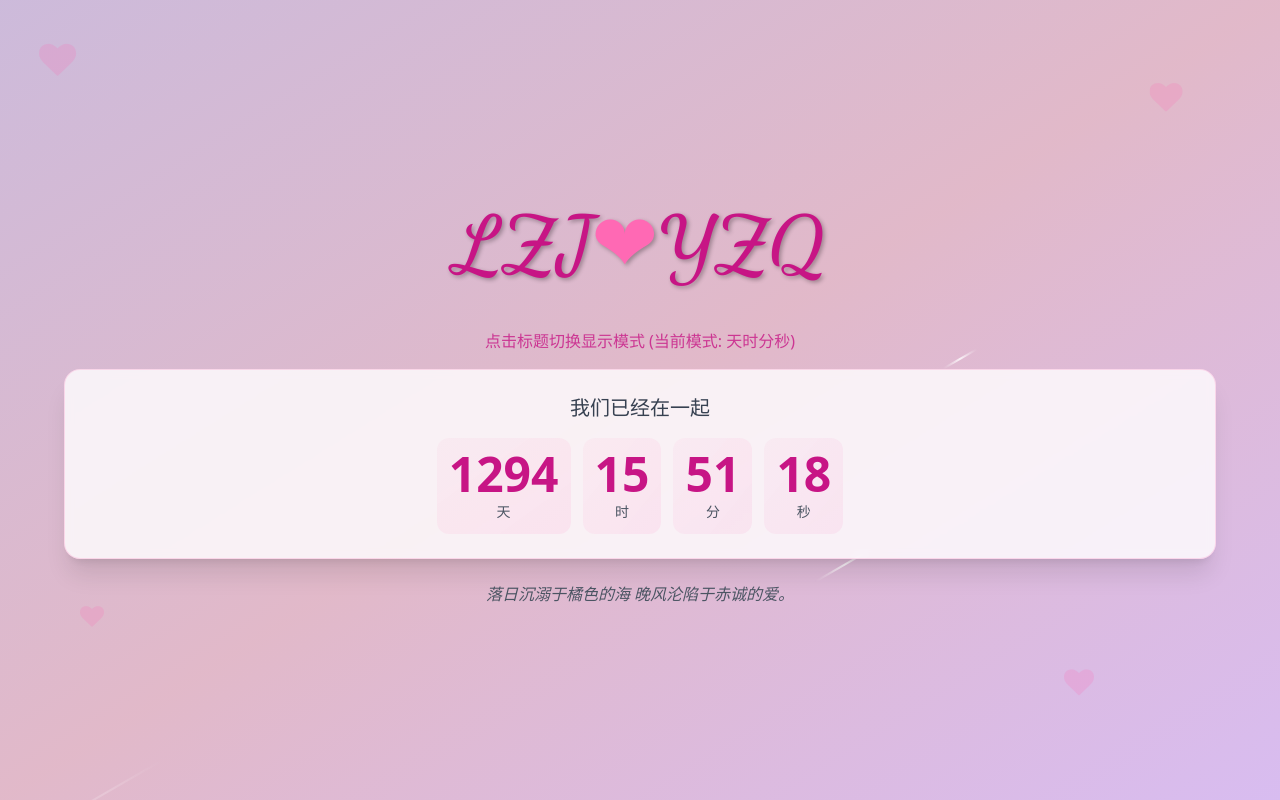
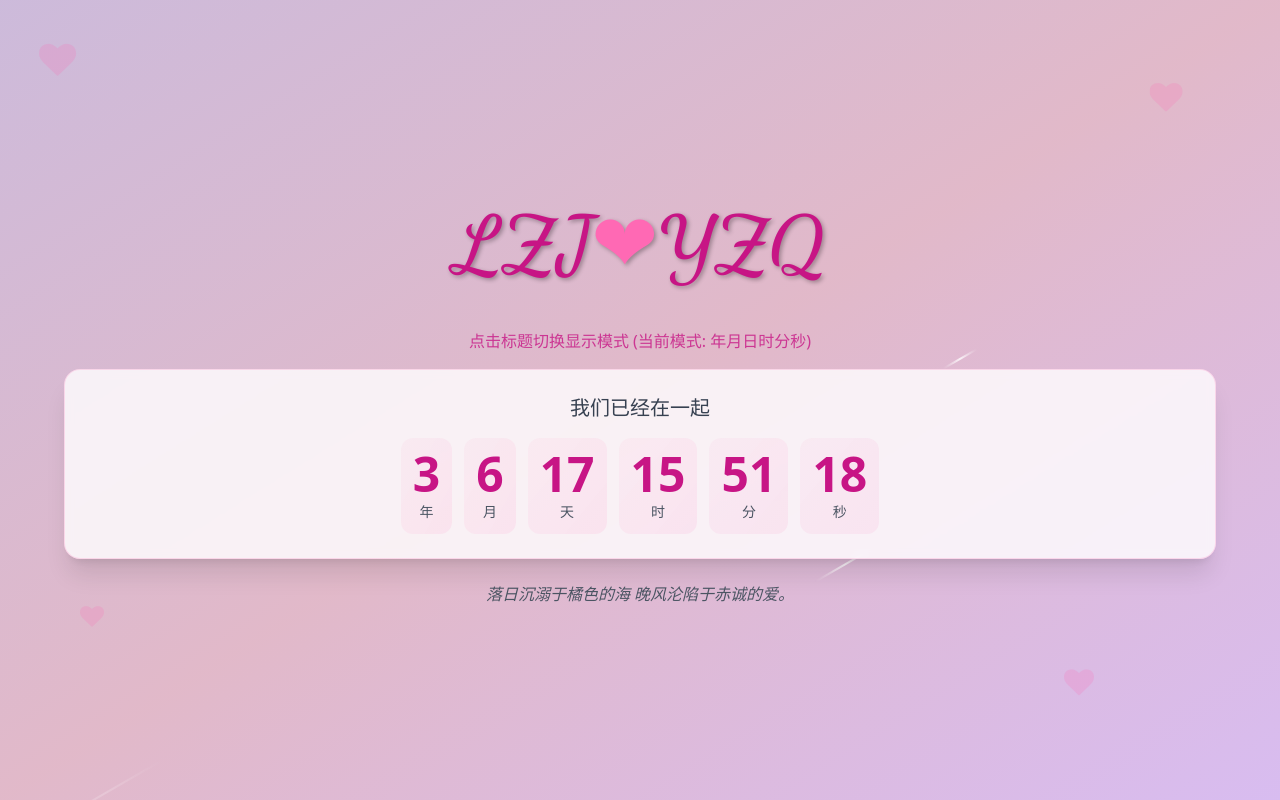
Before and after one commit to LZJ-I/lzj-yzq, a website: page index.html in a window 1280 px wide. Drawn offline with Linux system fonts and the light colour scheme.

Commit message:
feat: 将默认计时模式改为年月日时分秒
打开页面时直接显示年、月、日、时、分、秒，无需再点击切换。

```diff
--- a/index.html
+++ b/index.html
@@ -29,7 +29,7 @@
 
         <!-- 模式提示 -->
         <div class="mb-4 text-love-dark/80 text-sm md:text-base">
-            <span class="mode-indicator">点击标题切换显示模式 (当前模式: <span id="currentModeText">天时分秒</span>)</span>
+            <span class="mode-indicator">点击标题切换显示模式 (当前模式: <span id="currentModeText">年月日时分秒</span>)</span>
         </div>
 
         <!-- 计时器容器 -->
@@ -38,8 +38,8 @@
 
             <!-- 所有时间显示模式的容器 -->
             <div class="w-full">
-                <!-- 模式0: 年月日时分秒 - 大屏幕一行，小屏幕自动换行 -->
-                <div id="mode0" class="hidden flex flex-wrap justify-center gap-2 md:gap-3 overflow-hidden">
+                <!-- 模式0: 年月日时分秒 (默认显示) - 大屏幕一行，小屏幕自动换行 -->
+                <div id="mode0" class="flex flex-wrap justify-center gap-2 md:gap-3 overflow-hidden">
                     <div class="time-unit bg-gradient-to-br from-love/5 to-love/10 rounded-xl p-3 transform transition-all hover:scale-105 hover:shadow-lg text-center">
                         <div id="years" class="text-2xl md:text-4xl lg:text-5xl font-bold text-love-dark">0</div>
                         <div class="text-gray-600 text-xs md:text-sm mt-1">年</div>
@@ -114,8 +114,8 @@
                     </div>
                 </div>
 
-                <!-- 模式3: 天时分秒 (默认显示) -->
-                <div id="mode3" class="flex flex-wrap justify-center gap-2 md:gap-3 overflow-hidden">
+                <!-- 模式3: 天时分秒 -->
+                <div id="mode3" class="hidden flex flex-wrap justify-center gap-2 md:gap-3 overflow-hidden">
                     <div class="time-unit bg-gradient-to-br from-love/5 to-love/10 rounded-xl p-3 transform transition-all hover:scale-105 hover:shadow-lg text-center">
                         <div id="m3-days" class="text-2xl md:text-4xl lg:text-5xl font-bold text-love-dark">0</div>
                         <div class="text-gray-600 text-xs md:text-sm mt-1">天</div>
@@ -188,8 +188,8 @@
             `${COUPLE_CONFIG.name1}<span class="text-love heart-beat">❤</span>${COUPLE_CONFIG.name2}`;
         document.getElementById('motto').textContent = COUPLE_CONFIG.motto;
 
-        // 计时模式：0-年月日时分秒，1-月天时分秒，2-周天时分秒，3-天时分秒(默认)，4-时分秒，5-分秒，6-秒
-        let timerMode = 3;  // 设置默认模式为天时分秒
+        // 计时模式：0-年月日时分秒(默认)，1-月天时分秒，2-周天时分秒，3-天时分秒，4-时分秒，5-分秒，6-秒
+        let timerMode = 0;  // 设置默认模式为年月日时分秒
         const totalModes = 7;
         const modeNames = [
             "年月日时分秒",
```
